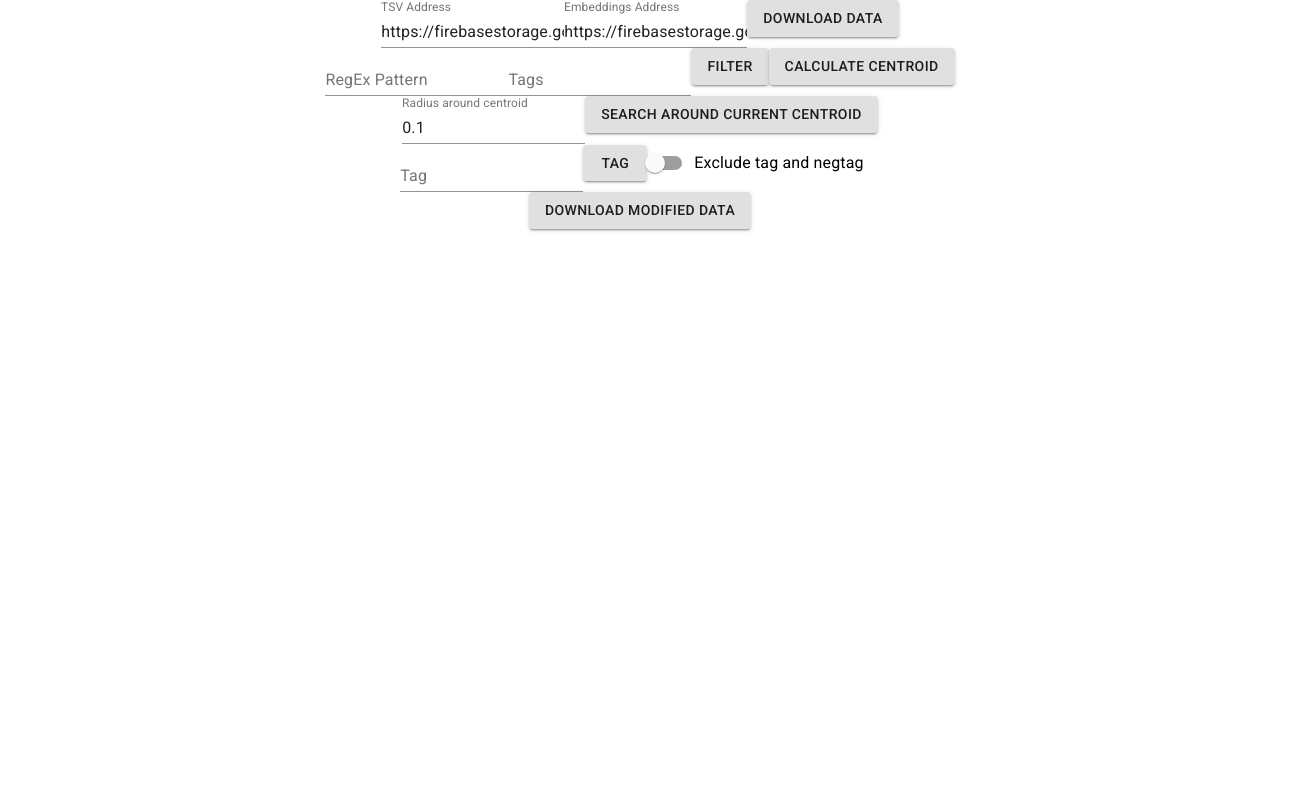
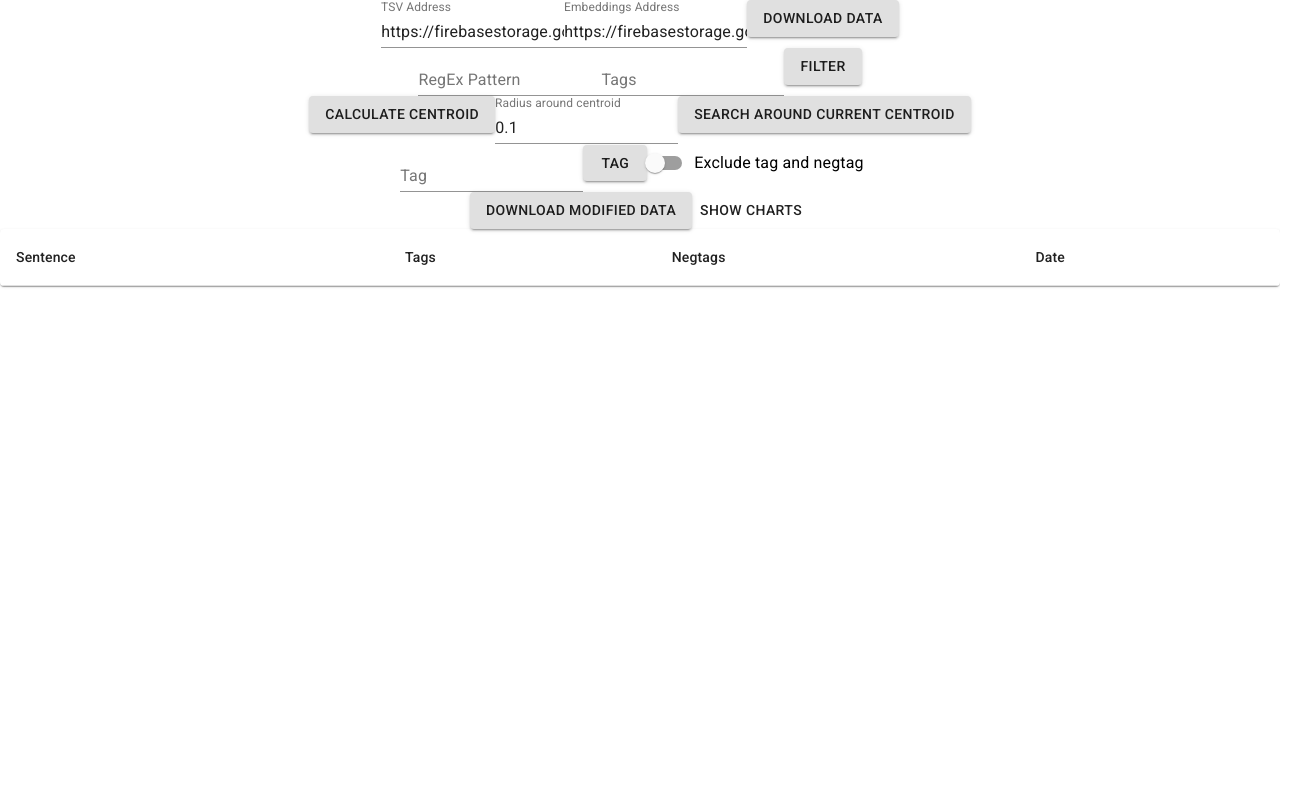
Before and after one commit to Rinatius/chronoscope, a React (Create React App) app: page / in a window 1280 px wide. Shown: the top 800 px of the page, 1301 px wide, since content can reach past the window. Built offline with nearby package versions, Linux system fonts and the light colour scheme.

Commit message:
Put code into components

```diff
--- a/src/App.js
+++ b/src/App.js
@@ -4,11 +4,6 @@ import './App.css';
 import { text, csv, tsv, scaleTime, extent, nest, timeFormat, sum, timeDays, range } from 'd3';
 import Slider from '@material-ui/core/Slider';
 import Button from '@material-ui/core/Button';
-import TextField from '@material-ui/core/TextField';
-import FormControlLabel from '@material-ui/core/FormControlLabel';
-import FormGroup from '@material-ui/core/FormGroup';
-import Switch from '@material-ui/core/Switch';
-
 import Table from '@material-ui/core/Table';
 import TableBody from '@material-ui/core/TableBody';
 import TableCell from '@material-ui/core/TableCell';
@@ -16,25 +11,21 @@ import TableContainer from '@material-ui/core/TableContainer';
 import TableHead from '@material-ui/core/TableHead';
 import TableRow from '@material-ui/core/TableRow';
 import Paper from '@material-ui/core/Paper';
+import BigTable from "./BigTable/BigTable";
+import { CSVDownload } from "react-csv";
+import ReactEcharts from "echarts-for-react";
+import {createConditionalNode, mean} from "mathjs";
+import { fromArrayBuffer } from "numpy-parser";
+import DownloadData from './Components/DownloadData/DownloadData'
+import FilterData from './Components/FilterData/FilterData'
+import Centroid from './Components/Centroid/Centroid'
+import TagData from './Components/TagData/TagData'
 
-import BigTable from "./BigTable/BigTable";
-
-import { CSVDownload } from "react-csv";
-
-import ReactEcharts from "echarts-for-react";
-
-import {createConditionalNode, mean} from "mathjs";
-
-import { fromArrayBuffer } from "numpy-parser";
 
 const { List, Set, Map } = require('immutable');
-
 const createKDTree = require('static-kdtree');
-
 const ndarray = require("ndarray")
-
 const pool = require("ndarray-scratch")
-
 const ops = require("ndarray-ops")
 
 
@@ -63,7 +54,8 @@ class App extends Component {
     nestedAllTagsDates: {},
     timeRange: [],
     externalToolTip: "",
-    tagModeEnabled: false
+    tagModeEnabled: false,
+    showCharts: false
   }
 
   handleSliderChange = (event, newValue) => {
@@ -107,8 +99,6 @@ class App extends Component {
           this.setState({embeddings: embeddings})
         });*/
     }
-
-
   }
 
   excludeTagNegtag = (data) => {
@@ -117,7 +107,6 @@ class App extends Component {
       result = data.filter(d => {
         const res = !(d.get("tags").includes(this.state.tag) ||
         d.get("negtags".includes(this.state.negtag)))
-        console.log(res)
         return res
       })
     }
@@ -194,18 +183,13 @@ class App extends Component {
 
     //Select time unit
     let day = timeFormat("%U");//timeFormat("%Y-%m-%d");
-
     //Determine data time extent given time unit
     let dataExtent = extent(data, d => day(d.date));
-
     let timeRange = range(dataExtent[0], dataExtent[1]);
-
     let nestedAllTagsDates = nest().key(d => day(d.date))
                        .rollup(values => sum(values, d => +1))
                        .map(flatData);
-
     let nestedAllTags = timeRange.map(d => nestedAllTagsDates.get(d) || 0)
-
     let nested = nest().key(d => d.tags)
                        .key(d => day(d.date))
                        .rollup(values => sum(values, d => +1))
@@ -346,6 +330,12 @@ class App extends Component {
     this.kdSearch();
   };
 
+  handleShowCharts = () => {
+    const charts = this.state.showCharts
+    console.log(charts)
+    this.setState({showCharts: !charts})
+  }
+
   componentDidUpdate(prevProps, prevState) {
     // Don't forget to compare states
     if (prevState && prevState.prepareDownload) {
@@ -362,87 +352,10 @@ class App extends Component {
                      separator={"\t"}
                      target="_blank" />);
     }
-    return (
-      <div className="App">
+    let charts = null;
+    if (this.state.showCharts) {
+      charts =
         <div>
-          <TextField
-            id="tsv_address"
-            label="TSV Address"
-            onChange={this.handleDataUrlChange}
-            value={this.state.data_url} />
-            <TextField
-            id="embeddings_address"
-            label="Embeddings Address"
-            onChange={this.handleEmbedsUrlChange}
-            value={this.state.embeds_url} />
-          <Button
-            variant="contained"
-            onClick={this.handleDownloadDataClick}>
-            Download data
-          </Button>
-        </div>
-        <TextField
-          id="regex_field"
-          label="RegEx Pattern"
-          onChange={this.handleRegexTextChange}
-          value={this.state.regex} />
-        <TextField
-          id="tag_selector_field"
-          label="Tags"
-          onChange={this.handleTagSelectorTextChange}
-          value={this.state.tagSelector} />
-        <Button
-          variant="contained"
-          onClick={this.handleFilterClick}>
-          Filter
-        </Button>
-        <Button
-          variant="contained"
-          onClick={this.handleCalculateCentroidClick}>
-          Calculate Centroid
-        </Button>
-         <div>
-          <TextField
-            id="tag_field"
-            label="Radius around centroid"
-            type="number"
-            onChange={this.handleRadiusChange}
-            value={this.state.maxKDRadius} />
-          <Button
-            variant="contained"
-            onClick={this.handleNNSearchClick}>
-            Search around current centroid
-          </Button>
-        </div>
-        <div>
-          <TextField
-            id="tag_field"
-            label="Tag"
-            onChange={this.handleTagTextChange}
-            value={this.state.tag} />
-          <Button
-            variant="contained"
-            onClick={this.handleTagClick}>
-            Tag
-          </Button>
-          <FormControlLabel
-            control={<Switch checked={this.state.tagModeEnabled}
-                             onChange={this.handleTagModeChange}/>}
-            label="Exclude tag and negtag"
-          />
-        </div>
-        <div>
-          <Button
-            variant="contained"
-            onClick={this.handleGetDataClick}>
-            Download Modified Data
-          </Button>
-          {exportDownload}
-        </div>
-        {/*<CSVLink data={this.state.data.toJS()} separator={"\t"}>
-          Download me
-        </CSVLink>*/}
-        {/*<ChartWrapper />*/}
           <div>{this.state.externalToolTip}</div>
           <ReactEcharts
             option={{
@@ -589,6 +502,47 @@ class App extends Component {
               {JSON.stringify(this.state.nestedAllTagsDates)}
             </div>
           </div>
+        </div>
+
+    }
+
+    return (
+      <div className="App">
+        <DownloadData
+          data_url={this.state.data_url}
+          embeds_url={this.state.embeds_url}
+          handleDataUrlChange={this.handleDataUrlChange}
+          handleEmbedsUrlChange={this.handleEmbedsUrlChange}
+          handleDownloadDataClick={this.handleDownloadDataClick}/>
+        <FilterData
+          reges={this.state.regex}
+          tagSelector={this.state.tagSelector}
+          handleRegexTextChange={this.handleRegexTextChange}
+          handleTagSelectorTextChange={this.handleTagSelectorTextChange}
+          handleFilterClick={this.handleFilterClick}/>
+        <Centroid
+          maxKDRadius={this.state.maxKDRadius}
+          handleCalculateCentroidClick={this.handleCalculateCentroidClick}
+          handleRadiusChange={this.handleRadiusChange}
+          handleNNSearchClick={this.handleNNSearchClick}/>
+        <TagData
+          tagModeEnabled={this.state.tagModeEnabled}
+          tag={this.state.tag}
+          handleTagTextChange={this.handleTagTextChange}
+          handleTagClick={this.handleTagClick}
+          handleTagModeChange={this.handleTagModeChange}/>
+        <Button
+          variant="contained"
+          onClick={this.handleGetDataClick}>
+          Download Modified Data
+        </Button>
+        {exportDownload}
+        {/*<CSVLink data={this.state.data.toJS()} separator={"\t"}>
+          Download me
+        </CSVLink>*/}
+        {/*<ChartWrapper />*/}
+        <Button onClick={this.handleShowCharts}>Show charts</Button>
+        {charts}
         <BigTable bigArray={this.state.filteredData}>
           <TableContainer component={Paper}>
             <Table aria-label="simple table">
--- /dev/null
+++ b/src/Components/Centroid/Centroid.js
@@ -0,0 +1,29 @@
+import React from 'react'
+import TextField from '@material-ui/core/TextField';
+import Button from '@material-ui/core/Button';
+
+const centroid = (props) => {
+    return(
+        <div>
+            <Button
+                variant="contained"
+                onClick={props.handleCalculateCentroidClick}>
+                Calculate Centroid
+            </Button>
+            <TextField
+                id="tag_field"
+                label="Radius around centroid"
+                type="number"
+                onChange={props.handleRadiusChange}
+                value={props.maxKDRadius} />
+            <Button
+                variant="contained"
+                onClick={props.handleNNSearchClick}>
+                Search around current centroid
+            </Button>
+        </div>
+
+    )
+}
+
+export default centroid
--- /dev/null
+++ b/src/Components/DownloadData/DownloadData.js
@@ -0,0 +1,28 @@
+import React from 'react'
+import TextField from '@material-ui/core/TextField';
+import Button from '@material-ui/core/Button';
+
+const downloadData = (props) => {
+    return(
+        <div>
+          <TextField
+            id="tsv_address"
+            label="TSV Address"
+            onChange={props.handleDataUrlChange}
+            value={props.data_url} />
+          <TextField
+            id="embeddings_address"
+            label="Embeddings Address"
+            onChange={props.handleEmbedsUrlChange}
+            value={props.embeds_url} />
+          <Button
+            variant="contained"
+            onClick={props.handleDownloadDataClick}>
+            Download data
+          </Button>
+        </div>
+
+    )
+}
+
+export default downloadData
--- /dev/null
+++ b/src/Components/FilterData/FilterData.js
@@ -0,0 +1,27 @@
+import React from 'react'
+import TextField from '@material-ui/core/TextField';
+import Button from '@material-ui/core/Button';
+
+const filterData = (props) => {
+    return(
+        <div>
+            <TextField
+                id="regex_field"
+                label="RegEx Pattern"
+                onChange={props.handleRegexTextChange}
+                value={props.regex} />
+            <TextField
+                id="tag_selector_field"
+                label="Tags"
+                onChange={props.handleTagSelectorTextChange}
+                value={props.tagSelector} />
+            <Button
+                variant="contained"
+                onClick={props.handleFilterClick}>
+            Filter
+            </Button>
+        </div>
+    )
+}
+
+export default filterData
--- /dev/null
+++ b/src/Components/TagData/TagData.js
@@ -0,0 +1,30 @@
+import React from 'react'
+import TextField from '@material-ui/core/TextField';
+import Button from '@material-ui/core/Button';
+import FormControlLabel from '@material-ui/core/FormControlLabel';
+import Switch from '@material-ui/core/Switch';
+
+const tagData = (props) => {
+    return(
+        <div>
+          <TextField
+            id="tag_field"
+            label="Tag"
+            onChange={props.handleTagTextChange}
+            value={props.tag} />
+          <Button
+            variant="contained"
+            onClick={props.handleTagClick}>
+            Tag
+          </Button>
+          <FormControlLabel
+            control={<Switch checked={props.tagModeEnabled}
+                             onChange={props.handleTagModeChange}/>}
+            label="Exclude tag and negtag"
+          />
+        </div>
+
+    )
+}
+
+export default tagData
```
Also changed, not shown: src/Components/Charts/Charts.js (added, +156 -0 lines), src/Components/Centroid/Centroid.module.css (added), src/Components/Charts/Charts.module.css (added), src/Components/DownloadData.module.css (added), src/Components/FilterData/FilterData.module.css (added), src/Components/TagData/TagData.module.css (added). Lines whose indentation alone changed are shown as unchanged.
